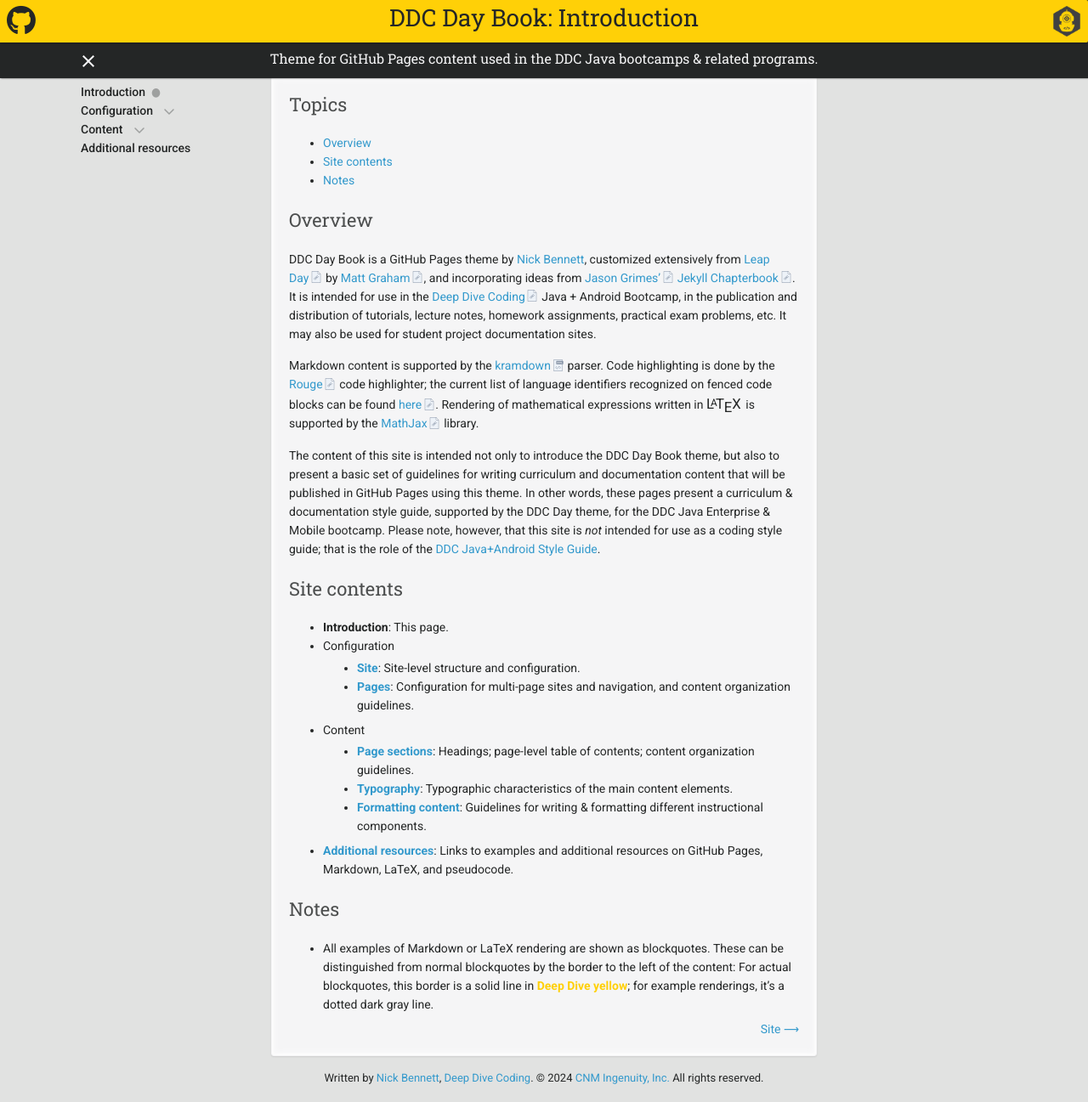
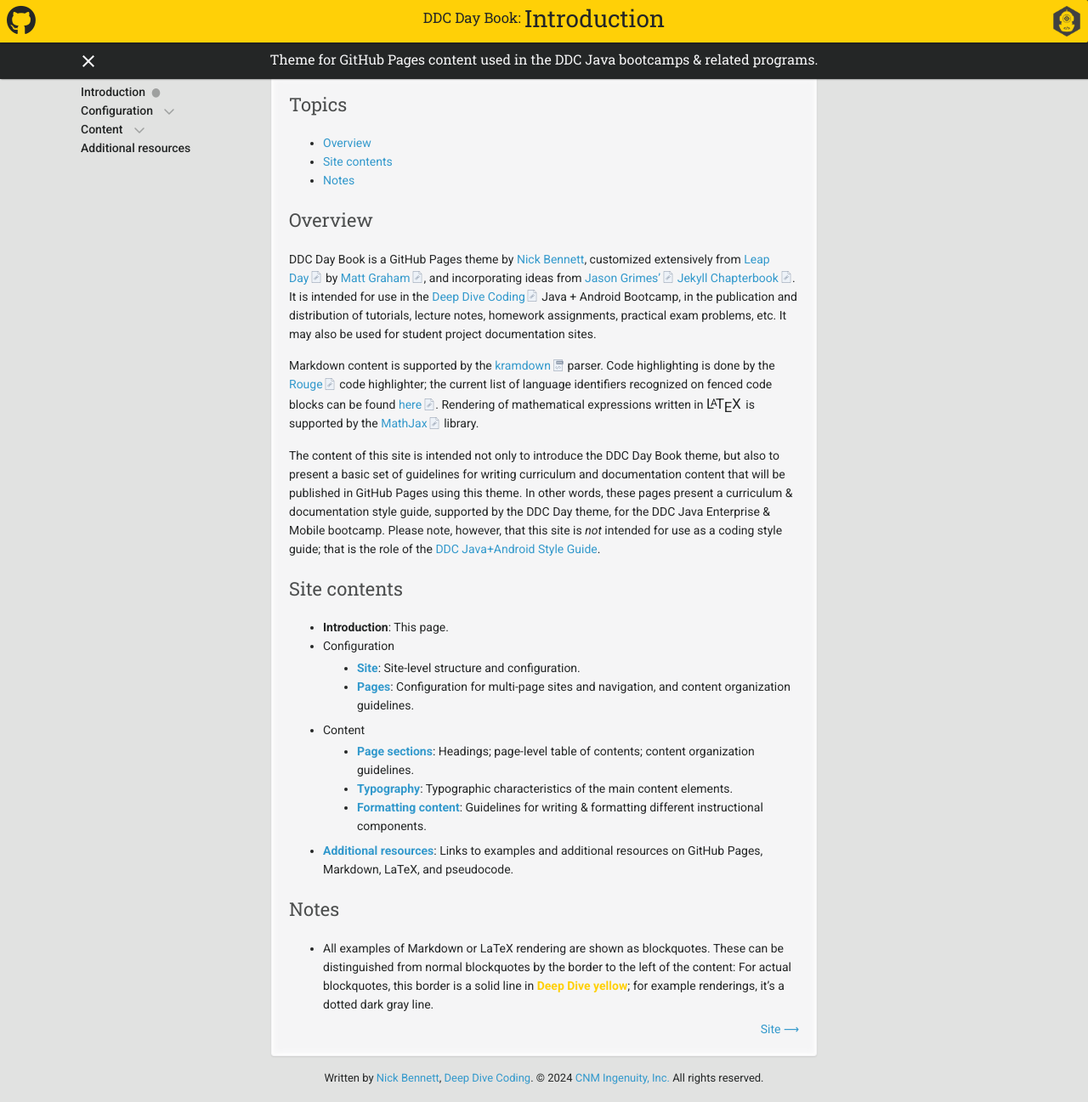
Before and after one commit to ddc-java/ddc-day-book, a Jekyll site: the page built from index.md, in a window 1280 px wide and 1297 px high. Shown: the whole window at 85% size. Built offline with Jekyll 4.4.1, drawn with Linux system fonts in a browser that asks for light colours; nearby versions of some CDN libraries; our own code applies the rules of GitHub Pages for plain Markdown files; formulas are drawn with MathJax 3.

Commit message:
Build title links individually

```diff
--- a/_layouts/default.html
+++ b/_layouts/default.html
@@ -23,16 +23,13 @@
 
     {%- capture location_components -%}{%- include navigation-location.html -%}{%- endcapture -%}
     {%- assign locations = location_components | split: '||' | reverse -%}
-    <!-- {{ locations }} -->
     {%- capture name_components -%}
       {%- for location in locations -%}
         {{ location | split: '|' | first }}|
       {%- endfor -%}
     {%- endcapture -%}
 
-    <!-- {{ name_components }} -->
-
-    <title>{{ name_components | split: '|' | join: ': ' }}</title>
+    <title>{{ name_components | split: '|' | reverse | join: ' | ' }}</title>
 
     <link rel="stylesheet" href="{{ '/assets/css/style.css?v=' | append: site.github.build_revision | relative_url }}">
     <link rel="shortcut icon" type="image/x-icon" href="{{ site.favicon | default: '/assets/images/favicon.ico' | relative_url }}">
@@ -94,19 +91,17 @@
 
       </div>
 
-      {%- if site.title and page.title -%}
-        {%- capture headline_text -%}
-          <span class="site-title">{{ site.title }}:</span>
-          {{ page.title }}
-        {%- endcapture -%}
-      {%- elsif site.title -%}
-        {%- assign headline_text = site.title -%}
-      {%- elsif page.title -%}
-        {%- assign headline_text = page.title -%}
-      {%- else -%}
-        {%- assign headline_text = site.github.repository_name -%}
-      {%- endif -%}
-      <h1><a href="{{ '/' | relative_url }}">{{ headline_text }}</a></h1>
+      <h1>
+        {%- for location in locations -%}
+          {%- assign location_parts = location | split: '|' -%}
+          {%- assign location_name = location_parts | first -%}
+          {%- if location_parts.size > 1 -%}
+            <a href="{{ location_parts | last | relative_url }}">{{ location_name }}: </a>
+          {%- else -%}
+            {{ location_name }}
+          {%- endif -%}
+        {%- endfor -%}
+      </h1>
       <p>{{ page.subtitle | default: page.description | default: site.description | default: site.github.project_tagline | markdownify }}</p>
 
     </header>
--- a/_sass/ddc-day-book.scss
+++ b/_sass/ddc-day-book.scss
@@ -524,11 +524,8 @@
 
       font-family: unset;
       color: unset;
-
-      span {
-        font-family: unset;
-        color: unset;
-      }
+      font-size: 0.6em;
+      vertical-align: 0.3em;
 
       &:visited {
         color: unset;
@@ -1154,21 +1151,8 @@
 
       a {
 
-        .site-title {
-          display: none;
-        }
-
-        span {
-          color: unset;
-        }
-
-        &:visited {
-          color: unset;
-        }
-
-        &:hover {
-          color: unset;
-        }
+        color: unset;
+        display: none;
 
       }
 
```
